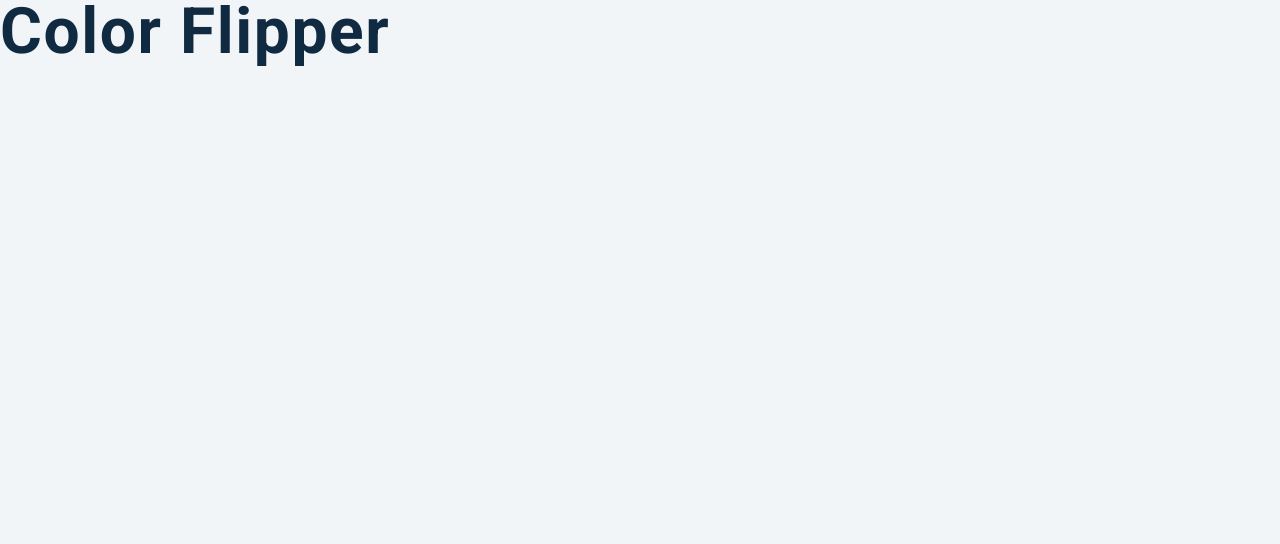
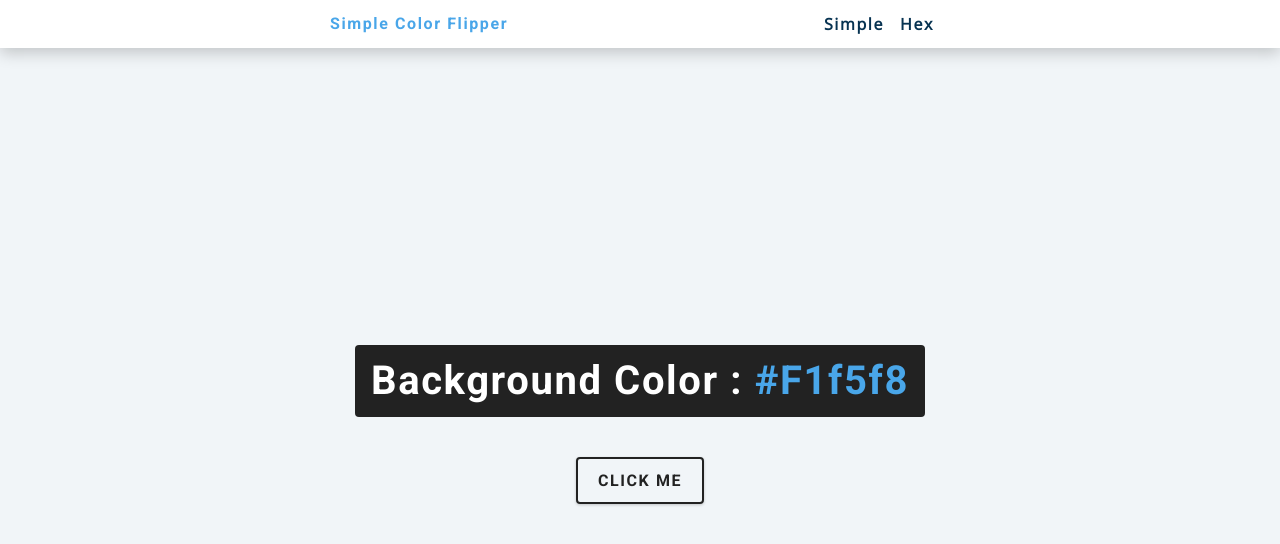
Before and after one commit to SpirituS96/color-flipper, a plain HTML site: page index.html in a window 1280 px wide. Drawn offline with nearby package versions, Linux system fonts and the light colour scheme.

Commit message:
add simple color flipper

```diff
--- a/app.js
+++ b/app.js
@@ -1 +1,15 @@
 const colors = ["green", "red", "rgba(133,122,200)", "#f15025"];
+
+const btn = document.getElementById('btn');
+const color = document.querySelector(".color");
+
+btn.addEventListener('click', function() {
+    // get random number between 0 - 3
+    const randomNumber = getRandomNumber();
+    document.body.style.backgroundColor = colors[randomNumber];
+    color.textContent = colors[randomNumber];
+});
+
+function getRandomNumber() {
+    return Math.floor(Math.random() * colors.length);
+}
--- a/index.html
+++ b/index.html
@@ -3,13 +3,33 @@
   <head>
     <meta charset="UTF-8" />
     <meta name="viewport" content="width=device-width, initial-scale=1.0" />
-    <title>Color Flipper || Simple</title>
+    <title>SimpleColor Flipper</title>
 
     <!-- styles -->
     <link rel="stylesheet" href="styles.css" />
   </head>
   <body>
-    <h1>color flipper</h1>
+    <nav>
+      <div class="nav-center">
+        <h4>Simple color flipper</h4>
+        <ul class="nav-links">
+          <li>
+            <a href="index.html">simple</a>
+          </li>
+          <li>
+            <a href="hex.html">hex</a>
+          </li>
+        </ul>
+      </div>
+    </nav>
+    <main>
+      <div class="container">
+        <h2>background color : <span class="color">
+          #f1f5f8
+        </span></h2>
+        <button class="btn btn-hero" id="btn">click me</button>
+      </div>
+    </main>
     <!-- javascript -->
     <script src="app.js"></script>
   </body>
```
Also changed, not shown: hex.html (+1 -1 lines).
